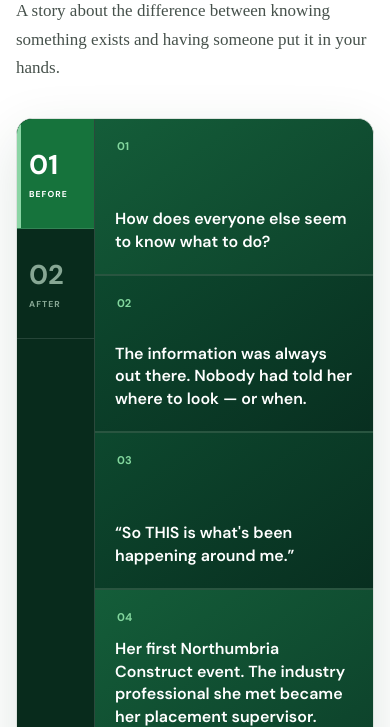
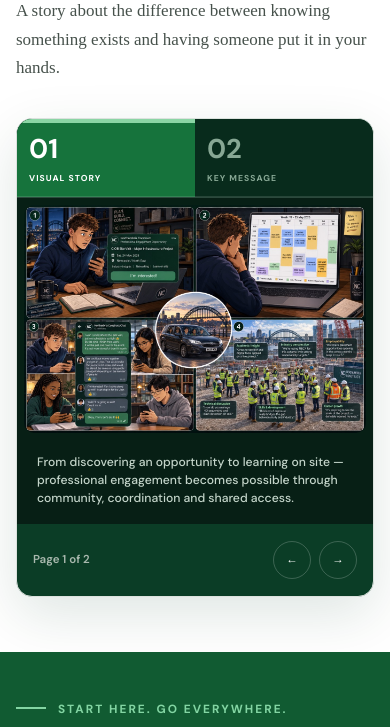
Before and after one commit to KufreAntia/Northumbriaconstruct-com, a plain HTML site: page nc-membership.html in a window 390 px wide. Shown: the part 1030-1757 px from the top of the page. Drawn offline with Linux system fonts and the light colour scheme.

Commit message:
Add community journey image to slideshow

```diff
--- a/nc-membership.html
+++ b/nc-membership.html
@@ -7,9 +7,9 @@
   <section class="compact-membership-hero"><div class="container"><p class="eyebrow">Northumbria Construct Community</p><h1>One place where everything<br>becomes possible.</h1><p>Northumbria Construct is not another newsletter you forget to unsubscribe from. It is the network that connects you to everything else — CIOB, APM, industry, opportunity, and people who open doors.</p></div></section>
   <section class="compact-membership-story"><div class="container"><div class="compact-story-heading"><div><p class="eyebrow">The value of community · A story in two pages</p><h2>Before and after. What changes when you stop going it alone.</h2></div><p>A story about the difference between knowing something exists and having someone put it in your hands.</p></div>
     <div class="panel-slideshow" data-panel-slideshow aria-label="The value of the Northumbria Construct community">
-      <nav class="panel-slide-tabs" aria-label="Story pages"><button class="is-active" type="button" data-panel-tab aria-label="Show page 1"><span>01</span><small>Before</small></button><button type="button" data-panel-tab aria-label="Show page 2"><span>02</span><small>After</small></button></nav>
+      <nav class="panel-slide-tabs" aria-label="Story pages"><button class="is-active" type="button" data-panel-tab aria-label="Show visual story"><span>01</span><small>Visual story</small></button><button type="button" data-panel-tab aria-label="Show key message"><span>02</span><small>Key message</small></button></nav>
       <div class="panel-slide-stage">
-        <article class="panel-slide is-active" data-panel-slide><div class="story-panel-grid"><div><span>01</span><p>How does everyone else seem to know what to do?</p></div><div><span>02</span><p>The information was always out there. Nobody had told her where to look — or when.</p></div><div><span>03</span><p>“So THIS is what's been happening around me.”</p></div><div><span>04</span><p>Her first Northumbria Construct event. The industry professional she met became her placement supervisor.</p></div></div></article>
+        <article class="panel-slide is-active panel-slide-image" data-panel-slide><figure class="community-story-image"><a href="assets/photos/northumbria-construct-community-journey.jpg" target="_blank" aria-label="Open the Northumbria Construct community visual story at full size"><img src="assets/photos/northumbria-construct-community-journey.jpg" alt="Four-panel illustrated story showing an emerging professional discovering a Northumbria Construct site visit, making time to attend, coordinating travel with peers and learning with industry professionals on site."></a><figcaption>From discovering an opportunity to learning on site — professional engagement becomes possible through community, coordination and shared access.</figcaption></figure></article>
         <article class="panel-slide" data-panel-slide hidden><div class="story-panel-grid"><div><span>05</span><p>Northumbria Construct is not one thing. It is the connection between all the things that matter.</p></div><div><span>06</span><p>The opportunities don't stop. You just stop missing them.</p></div><div><span>07</span><p>“Here is everything I wish someone had told me in first year.”</p></div><div><span>08</span><p>The community is everyone who came before you — and everyone who will come after.</p></div></div></article>
         <div class="panel-slide-status"><span data-panel-status aria-live="polite">Page 1 of 2</span><div><button type="button" data-panel-previous aria-label="Previous story page">←</button><button type="button" data-panel-next aria-label="Next story page">→</button></div></div>
       </div>
--- a/styles.css
+++ b/styles.css
@@ -661,6 +661,11 @@ strong { color: var(--charcoal); }
 .panel-slide-tabs small { font: 700 .65rem var(--sans); letter-spacing: .12em; text-transform: uppercase; }
 .panel-slide-stage { min-width: 0; }
 .panel-slide[hidden] { display: none; }
+.panel-slide-image { background: #071f15; }
+.community-story-image { margin: 0; background: #071f15; }
+.community-story-image a { display: block; padding: 12px; }
+.community-story-image img { display: block; width: 100%; height: auto; aspect-ratio: auto; object-fit: contain; border-radius: 14px; }
+.community-story-image figcaption { padding: 13px 20px 16px; color: #c4d5ca; background: #071f15; font: 500 .76rem/1.5 var(--sans); }
 .story-panel-grid { display: grid; grid-template-columns: 1fr 1fr; min-height: 520px; gap: 2px; background: rgba(255,255,255,.12); }
 .story-panel-grid > div { position: relative; min-height: 255px; display: flex; align-items: flex-end; padding: 30px; color: white; background: linear-gradient(145deg, #145d39, #0d422b); }
 .story-panel-grid > div:nth-child(2), .story-panel-grid > div:nth-child(3) { background: linear-gradient(145deg, #0d482e, #082f20); }
@@ -717,9 +722,13 @@ strong { color: var(--charcoal); }
   .insight-card-wide { grid-column: auto; }
   .compact-membership-hero { padding: 52px 0 42px; }
   .compact-membership-story { padding: 55px 0; }
-  .panel-slideshow { grid-template-columns: 78px minmax(0, 1fr); border-radius: 16px; }
-  .panel-slide-tabs button { min-height: 110px; padding: 12px; }
+  .panel-slideshow { grid-template-columns: minmax(0, 1fr); border-radius: 16px; }
+  .panel-slide-tabs { flex-direction: row; border-right: 0; border-bottom: 1px solid rgba(255,255,255,.14); }
+  .panel-slide-tabs button { flex: 1; min-height: 76px; padding: 12px; }
+  .panel-slide-tabs button.is-active { box-shadow: inset 0 4px #8bd5a5; }
   .panel-slide-tabs small { font-size: .54rem; }
+  .community-story-image a { padding: 7px; }
+  .community-story-image img { border-radius: 10px; }
   .story-panel-grid { grid-template-columns: 1fr; min-height: 620px; }
   .story-panel-grid > div { min-height: 155px; padding: 48px 20px 20px; }
   .story-panel-grid p { font-size: 1rem; }
```
Also changed, not shown: assets/photos/northumbria-construct-community-journey.jpg (added).
